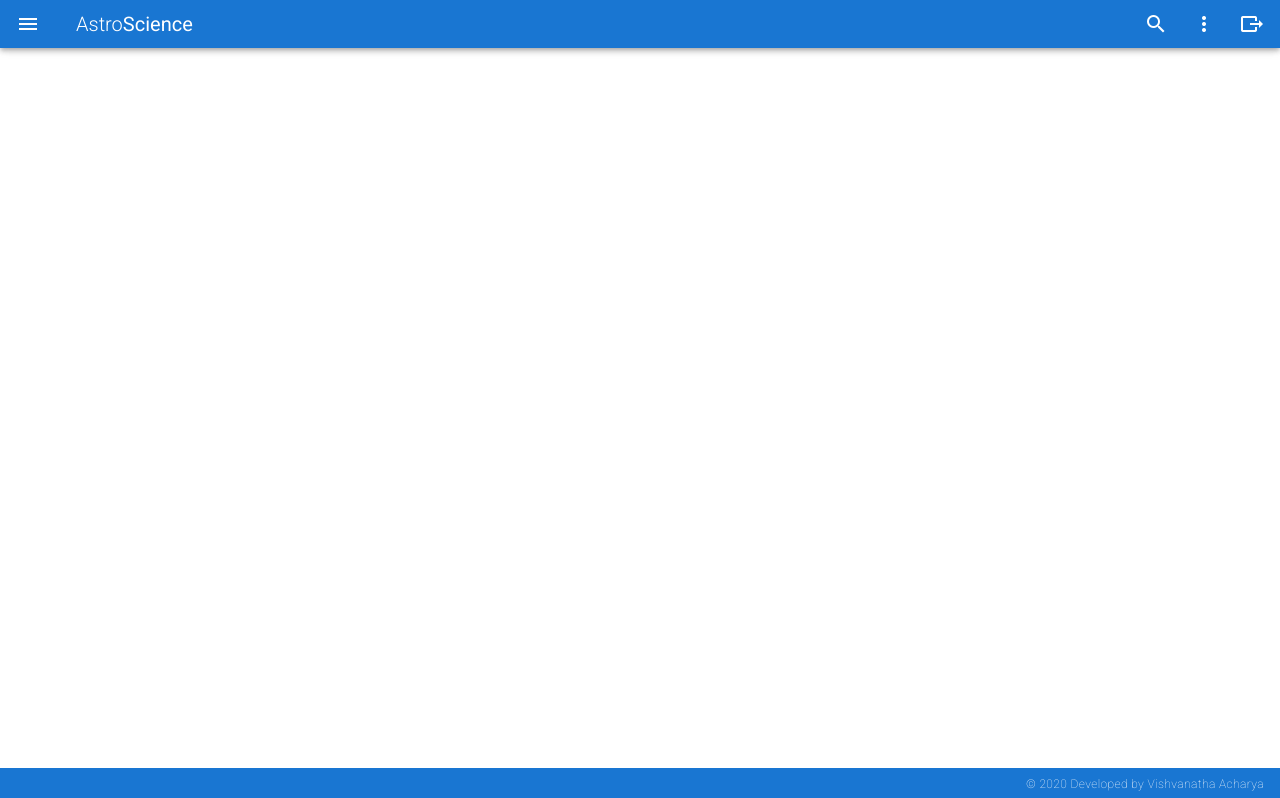
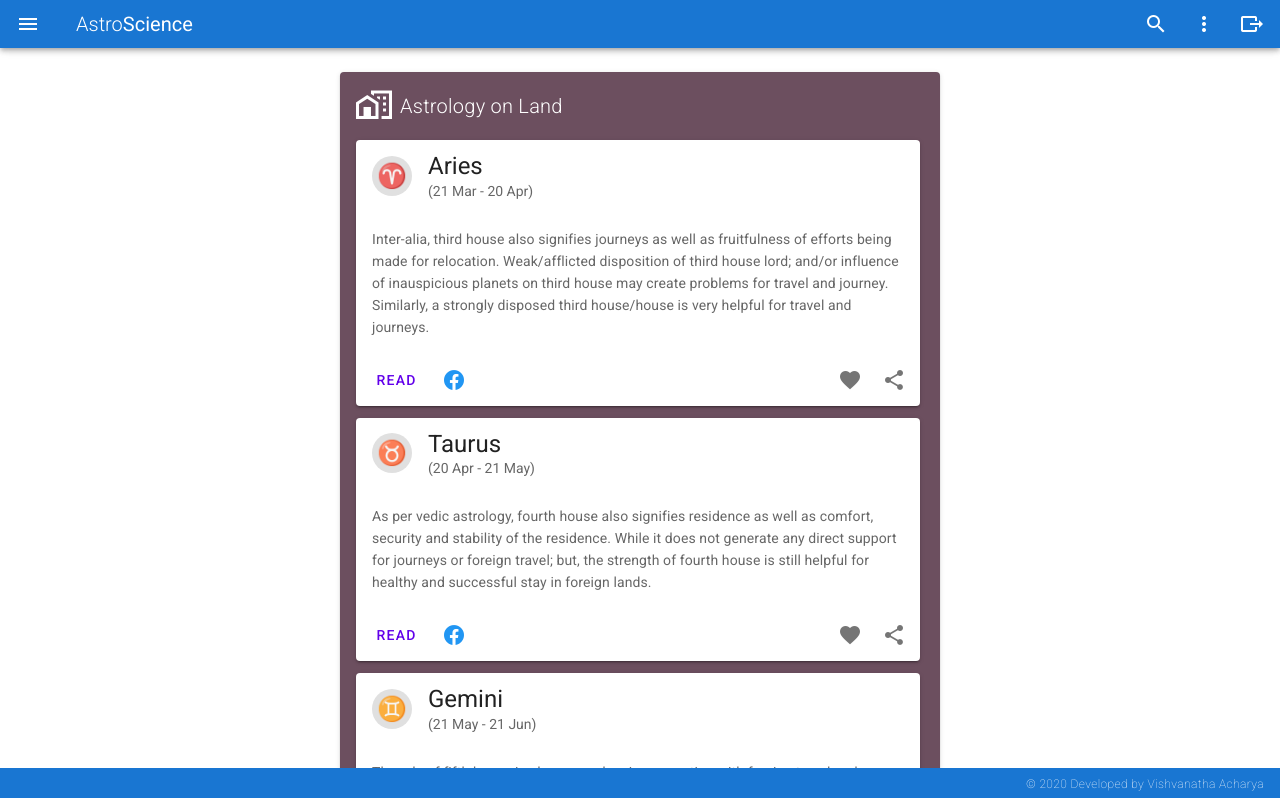
Before and after one commit to vishvanathaa/vishwakarma, a Vue app: page /Land in a window 1280 px wide. Shown: the top 798 px of the page. Built offline with nearby package versions, Linux system fonts and the light colour scheme.

Commit message:
Corrected build error

```diff
--- a/src/views/Land.vue
+++ b/src/views/Land.vue
@@ -1,3 +1,110 @@
 <template>
+    <v-container>
+    <v-card
+    class="mx-auto"
+    color="#6c4f5f"
+    dark
+    max-width="600"
+  >
+    <v-card-title>
+      <v-icon
+        large
+        left
+      >
+        mdi-home-city-outline
+      </v-icon>
+      <span class="title font-weight-light">Astrology on Land</span>
+    </v-card-title>
 
+    <v-card-text class="headline font-weight-regular">
+        <v-card
+      class="mx-auto text-xs-center mb-3 mr-1"
+      v-for="star in educations" :key="star.name" color="gray lighten-4" light >
+      <v-list-item>
+        <v-list-item-avatar color="grey lighten-2" v-html="star.avatar"></v-list-item-avatar>
+        <v-list-item-content>
+          <v-list-item-title class="headline">{{star.name}} </v-list-item-title>
+          <v-list-item-subtitle>{{star.role}}</v-list-item-subtitle>
+        </v-list-item-content>
+      </v-list-item>
+      <v-card-text>
+        {{star.content}}
+      </v-card-text>
+      <v-card-actions>
+        <v-btn
+          text
+          color="deep-purple accent-4"
+        >
+          Read
+        </v-btn>
+        <v-btn
+          icon
+          color="blue"
+        >
+          <v-icon>mdi-facebook</v-icon>
+        </v-btn>
+        <v-spacer></v-spacer>
+        <v-btn icon>
+          <v-icon>mdi-heart</v-icon>
+        </v-btn>
+        <v-btn icon>
+          <v-icon>mdi-share-variant</v-icon>
+        </v-btn>
+      </v-card-actions>
+    </v-card>
+    </v-card-text>
+
+    <v-card-actions>
+      <v-list-item class="grow">
+        <v-list-item-avatar color="grey darken-3">
+          <v-img
+            class="elevation-6"
+            src="https://avataaars.io/?avatarStyle=Transparent&topType=ShortHairShortCurly&accessoriesType=Prescription02&hairColor=Black&facialHairType=Blank&clotheType=Hoodie&clotheColor=White&eyeType=Default&eyebrowType=DefaultNatural&mouthType=Default&skinColor=Light"
+          ></v-img>
+        </v-list-item-avatar>
+
+        <v-list-item-content>
+          <v-list-item-title>Achary</v-list-item-title>
+        </v-list-item-content>
+
+        <v-row
+          align="center"
+          justify="end"
+        >
+          <v-icon class="mr-1">mdi-heart</v-icon>
+          <span class="subheading mr-2">256</span>
+          <span class="mr-1">·</span>
+          <v-icon class="mr-1">mdi-share-variant</v-icon>
+          <span class="subheading">45</span>
+        </v-row>
+      </v-list-item>
+    </v-card-actions>
+  </v-card>
+</v-container>
 </template>
+<script>
+export default {
+    data: () => ({
+      educations : [
+        { name: 'Aries',role:'(21 Mar - 20 Apr)', content: 'Inter-alia, third house also signifies journeys as well as fruitfulness of efforts being made for relocation. Weak/afflicted disposition of third house lord; and/or influence of inauspicious planets on third house may create problems for travel and journey. Similarly, a strongly disposed third house/house is very helpful for travel and journeys.', avatar: '&#9800;' },
+        { name: 'Taurus',role:'(20 Apr - 21 May)', content: 'As per vedic astrology, fourth house also signifies residence as well as comfort, security and stability of the residence. While it does not generate any direct support for journeys or foreign travel; but, the strength of fourth house is still helpful for healthy and successful stay in foreign lands.', avatar: '&#9801;' },
+        { name: 'Gemini',role:'(21 May - 21 Jun)', content: 'The role of fifth house is also secondary in connection with foreign travel and settlement. In addition to other things, the fifth house of horoscope is also related with knowledge, learning and intelligence. And, therefore, it may generate some secondary or supportive influence upon the decisions, thoughts and plans related with foreign country. Like, a relationship between fifth and twelfth house may generate inclination towards foreign country; or, like influence of cruel planets over fifth house or upon fifth lord may generate lack of affection and interest towards one’s own society and/or culture.', avatar: '&#9802;' },
+        { name: 'Cancer',role:'(21 Jun - 23 July)', content: 'Yours is the path of the caregiver, and it can be hard for you to find just the right placement. As well as caring for others, you also care (possibly too much) what they think about you. Nursing, something that is family-oriented, or something that helps others is a great path for you, as long as you don’t lose your own identity along the way.', avatar: '&#9803;' },
+        { name: 'Leo',role:'(23 Jul - 23 Aug)', content: 'You like the limelight, and you should find a career that meets that need. You like to be complimented and appreciated, and you thrive when you’re leading and guiding others. This is the placement for celebrities, for positions where you can find accolade through helping people to find their own niche in life, or where you’re in the public eye in some way.', avatar: '&#9804;'},
+        { name: 'Virgo',role:'(23 Aug - 23 Sep)', content: 'You’re hardworking and practical and you need a position that uses your intellect. The more detailed it is, the more you’re likely to take to it. You don’t mind routine, but you do need a job that stimulates your thinking process in some way. Life coaching, professional organizing, bookkeeping or accounting, and anything to do with health matters are all appropriate.', avatar: '&#9805;' },
+        { name: 'Libra',role:'(23 Aug - 23 Sep)', content: 'You’re probably going to find yourself with some kind of a career partner at some point. You’ve got a great sense of fairness and an eye for aesthetics. You’re also very charismatic when you want to be. You may take your time when choosing what you want to do with your working life; just make sure that you don’t take too much time. You’re well suited for anything that relates to art, beauty, balance, and partnerships.', avatar: '&#9806;' },
+        { name: 'Scorpio',role:'(23 Oct - 23 Nov)', content: 'You may be a workaholic with this placement! You can be quite fierce when it comes to what you want from your career—so much so that you may try to coerce or manipulate others along the way. Moody and intense, you’ll have to make sure that you don’t let your emotions get the better of you. Anything that deals with intrigue, real estate, finance, or even the occult and the metaphysical arts is probably going to appeal.', avatar: '&#9807;' },
+        { name: 'Sagattarius',role:'(22 Nov - 22 Dec)', content: 'Ever the optimist, it may be hard for you to settle into a career. This is because you truly believe that (should something happen with your job) another job will pop up. You may prefer to work several varied jobs rather than be committed to any one thing. Positions where you can use your natural charisma—such as those in sales, travel, writing, or teaching—would be ideal for you.', avatar: '&#9808;' },
+        { name: 'Capricorn',role:'(22 Dec - 20 Jan)', content: 'You’re very serious when it comes to your career choice, and while your dedication is to be admired, you need to make sure you’re not being the proverbial stick-in-the-mud. You’re likely to have to work hard to get where you want to go, so success may come to you later in life. You could do well as an attorney or in other legal positions, as a security guard, a timekeeper, or in jobs that have to do with the skeletal system of the body.', avatar: '&#9809;'},
+        { name: 'Aquarius',role:'(20 Jan - 19 Feb)', content: 'You’re not one to be conventional when it comes to your profession. You know what you want, you know how to get it, and you’re probably going to take a unique path to that goal. You tend to shy away from public attention though, preferring to work alone and in a field where you know your work is going to be recognized. Technology, science, and humanitarian pursuits are appropriate careers for you.', avatar: '&#9810;' },
+        { name: 'Pisces',role:'(19 Feb - 21 Mar)', content: 'Ever the dreamer, you may still be working out what you want to be when you grow up by the time you retire. You’re not particularly practical, so try to find a position where you don’t need to be. Painters, writers, poets, and anywhere you can be romantic and fanciful is where you’ll fit in. You may even do well with metaphysics, the healing arts, or as a counselor of some sort.', avatar: '&#9811;'}
+      ]
+    }),
+    methods: {
+      reserve () {
+        this.loading = true
+        setTimeout(() => (this.loading = false), 2000)
+      },
+    },
+}
+</script>
```
